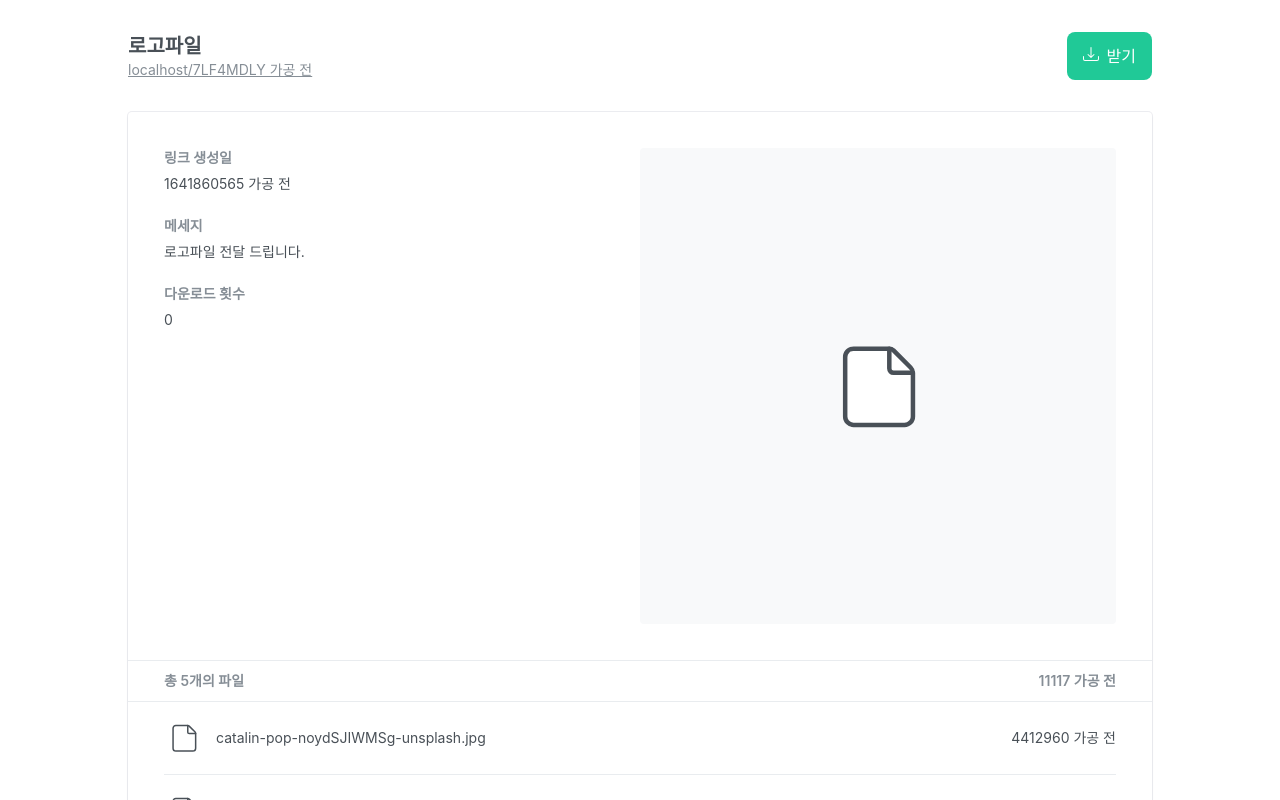
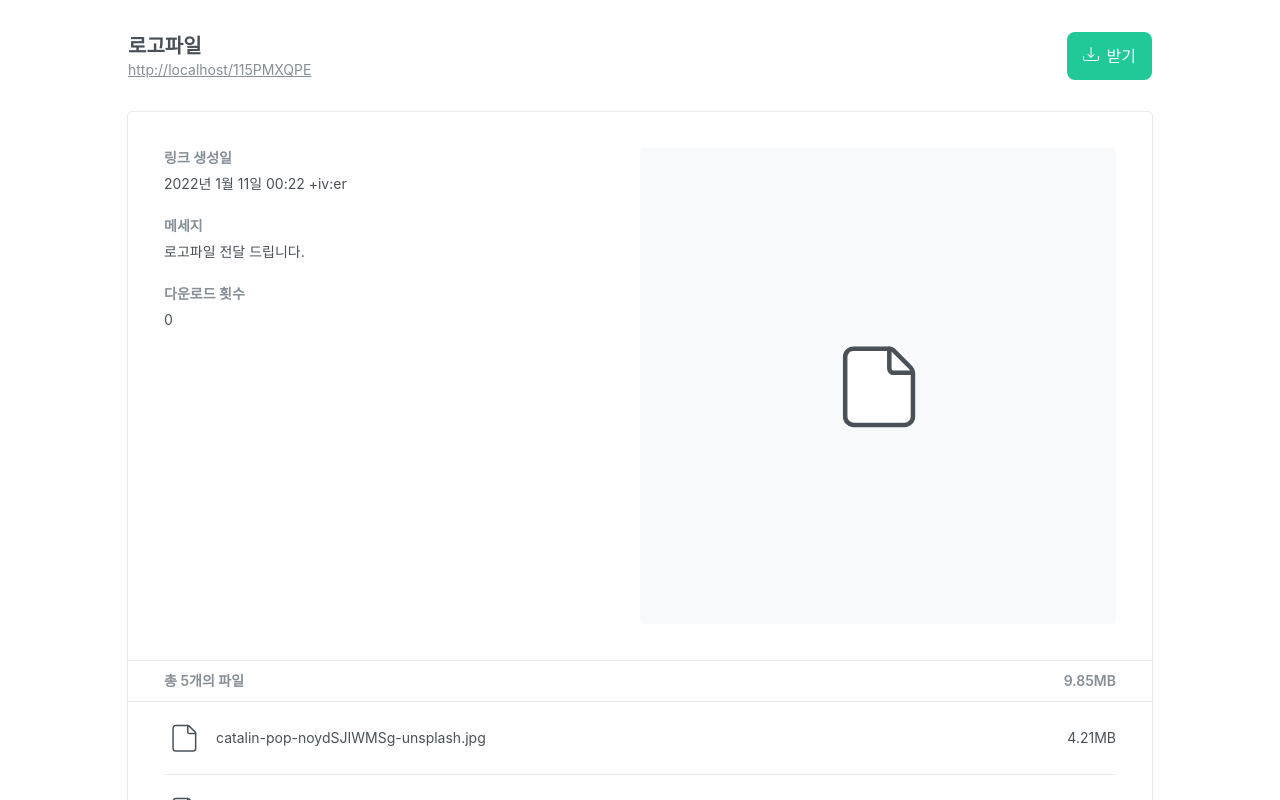
Before and after one commit to yunred/4th-week-rakuten-symphony-task, a React (Create React App) app: page /1 in a window 1280 px wide. Built offline with nearby package versions, Linux system fonts and the light colour scheme; no server answers.

Commit message:
Feat: pages/DetailPage 기능 구현 완료

```diff
--- a/src/MockData.ts
+++ b/src/MockData.ts
@@ -5,7 +5,7 @@ export const Data: T.FetchDataType = {
   expires_at: 1642033365,
   download_count: 0,
   count: 5,
-  size: 11117,
+  size: 10325535,
   summary: "logo.png",
   thumbnailUrl:
     "https://storage-fe.fastraffic.io/homeworks/thumbnails/15PMXQPE/1641860565.png",
--- a/src/components/FileListItemInfo.tsx
+++ b/src/components/FileListItemInfo.tsx
@@ -1,6 +1,7 @@
 import React from "react";
 import styled from "styled-components";
 import * as T from "types";
+import { sizeConverter } from "utils/DataConverter";
 
 interface FileListProps {
   fileList: T.FileType[];
@@ -11,12 +12,12 @@ const FileListItemInfo: React.FC<FileListProps> = ({ fileList }) => {
     <>
       {fileList.map((item, idx) => {
         return (
-          <FileListItem>
+          <FileListItem key={idx}>
             <FileItemInfo>
               <span />
               <span>{item.name}</span>
             </FileItemInfo>
-            <FileItemSize>{item.size} 가공 전</FileItemSize>
+            <FileItemSize>{sizeConverter(item.size)}</FileItemSize>
           </FileListItem>
         );
       })}
--- a/src/pages/DetailPage/index.tsx
+++ b/src/pages/DetailPage/index.tsx
@@ -4,21 +4,27 @@ import styled from "styled-components";
 import colors from "styles/colors";
 import Button from "components/Button";
 import FileListItemInfo from "components/FileListItemInfo";
+import { sizeConverter, DateConverter } from "utils/DataConverter";
 import * as T from "types";
 interface DetailePageProps {
   DetailData: T.FetchDataType;
 }
 
+const handleOnClick = () => {
+  window.alert("다운로드 되었습니다.");
+};
 const DetailPage: React.FC<DetailePageProps> = ({ DetailData }) => {
-  console.log(2 ** 10);
   return (
     <>
       <Header>
         <LinkInfo>
-          <Title>로고파일</Title>
-          <Url>localhost/7LF4MDLY 가공 전</Url>
+          <Title>{DetailData.sent?.subject}</Title>
+          <Url>
+            {window.location.href}
+            {DetailData.key}
+          </Url>
         </LinkInfo>
-        <DownloadButton>
+        <DownloadButton onClick={handleOnClick}>
           <img referrerPolicy="no-referrer" src="/svgs/download.svg" alt="" />
           받기
         </DownloadButton>
@@ -27,7 +33,7 @@ const DetailPage: React.FC<DetailePageProps> = ({ DetailData }) => {
         <Descrition>
           <Texts>
             <Top>링크 생성일</Top>
-            <Bottom>{DetailData.created_at} 가공 전</Bottom>
+            <Bottom>{DateConverter(DetailData.created_at)}</Bottom>
             <Top>메세지</Top>
             <Bottom>{DetailData.sent?.content}</Bottom>
             <Top>다운로드 횟수</Top>
@@ -39,7 +45,7 @@ const DetailPage: React.FC<DetailePageProps> = ({ DetailData }) => {
         </Descrition>
         <ListSummary>
           <div>총 {DetailData.count}개의 파일</div>
-          <div>{DetailData.size} 가공 전</div>
+          <div>{sizeConverter(DetailData.size)}</div>
         </ListSummary>
         <FileList>
           <FileListItemInfo fileList={DetailData.files} />
@@ -86,7 +92,7 @@ const Url = styled.a`
 
 const DownloadButton = styled(Button)`
   font-size: 16px;
-
+  cursor: pointer;
   img {
     margin-right: 8px;
   }
```
